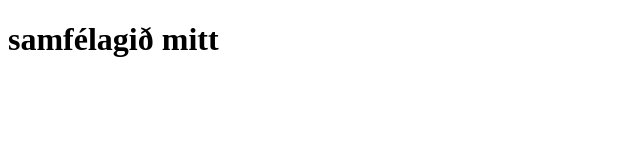
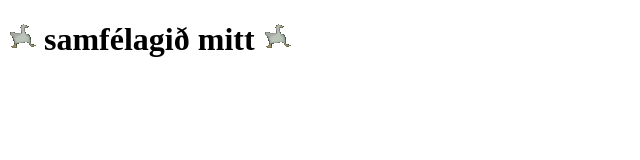
Before and after one commit to sssssa78/samfelagsfreathi-verkefni, a plain HTML site: page index.html in a window 1280 px wide. Shown: the whole page, without its empty margins (0-640 px from the left). Drawn offline with Linux system fonts and the light colour scheme.

Commit message:
Update title and header in index.html
duck

```diff
--- a/index.html
+++ b/index.html
@@ -4,9 +4,9 @@
     <meta charset="UTF-8">
     <meta name="viewport" content="width=device-width, initial-scale=1.0">
     <link rel="stylesheet" href="vefsíða.css">
-    <title>Document</title>
+    <title>samfélagið</title>
 </head>
 <body>
-    <h1>samfélagið mitt</h1>
+    <h1><img src="duck.gif" alt="a dancing duck"> samfélagið mitt <img src="duck.gif" alt="a dancing duck"></h1>
 </body>
 </html>
```
